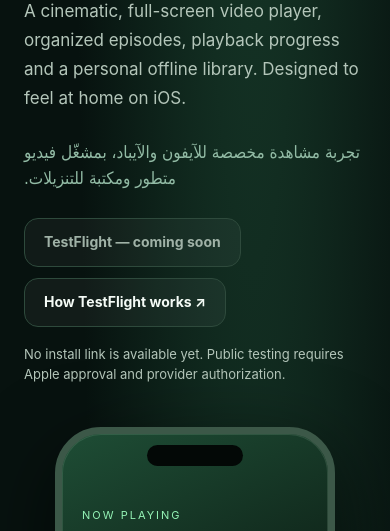
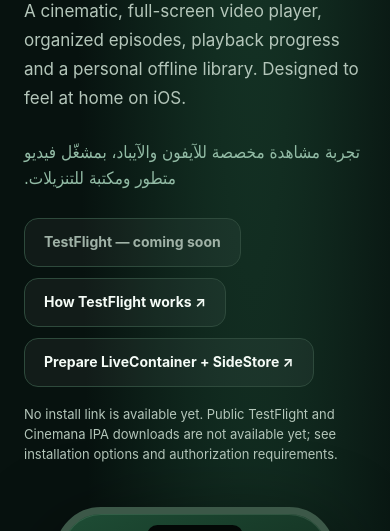
Before and after one commit to Subaru771/Cinemana-IOS, a plain HTML site: page landing/index.html in a window 390 px wide. Shown: the part 298-829 px from the top of the page. Drawn offline with Linux system fonts and the light colour scheme.

Commit message:
Link LiveContainer setup guide from Cinemana mobile landing page

```diff
--- a/landing/index.html
+++ b/landing/index.html
@@ -60,8 +60,9 @@ CINEMANA</a>
 <div class="buttons">
 <span class="button inactive" aria-label="TestFlight beta not yet available">TestFlight — coming soon</span>
 <a href="https://developer.apple.com/testflight/" class="button ghost" target="_blank" rel="noopener noreferrer">How TestFlight works ↗</a>
+<a href="livecontainer.html" class="button ghost">Prepare LiveContainer + SideStore ↗</a>
 </div>
-<p class="note">No install link is available yet. Public testing requires Apple approval and provider authorization.</p>
+<p class="note">No install link is available yet. Public TestFlight and Cinemana IPA downloads are not available yet; see installation options and authorization requirements.</p>
 </div>
 <div class="phone" role="img" aria-label="Illustrative Cinemana application design, not a screenshot">
 <div class="inside"><div class="kicker">NOW PLAYING</div><div style="font-size:23px;font-weight:800;line-height:1.2;margin-top:10px">Cinema, uninterrupted.</div>
```
